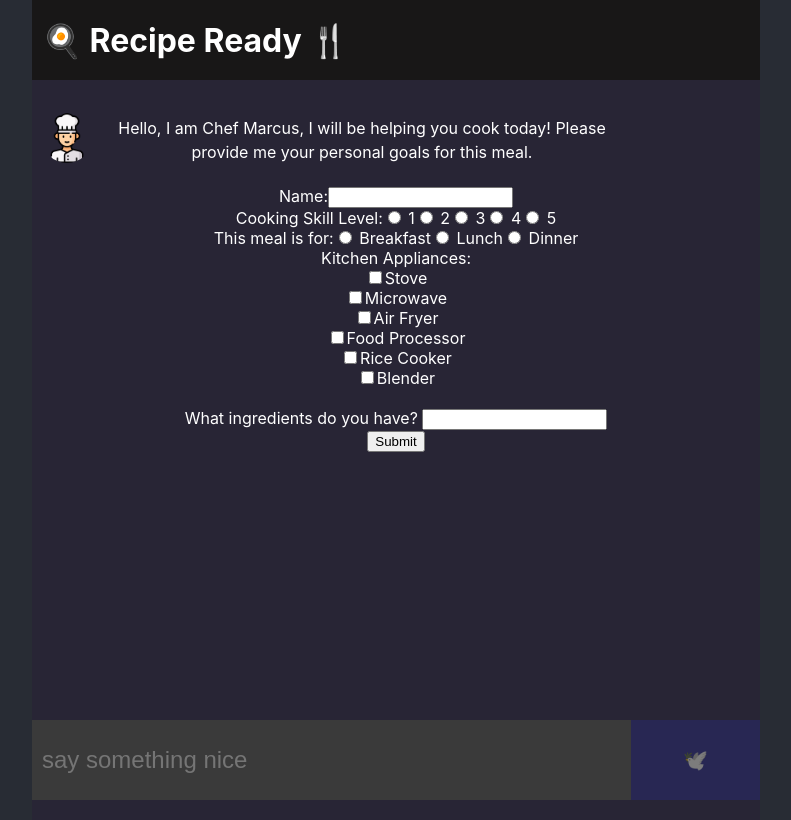
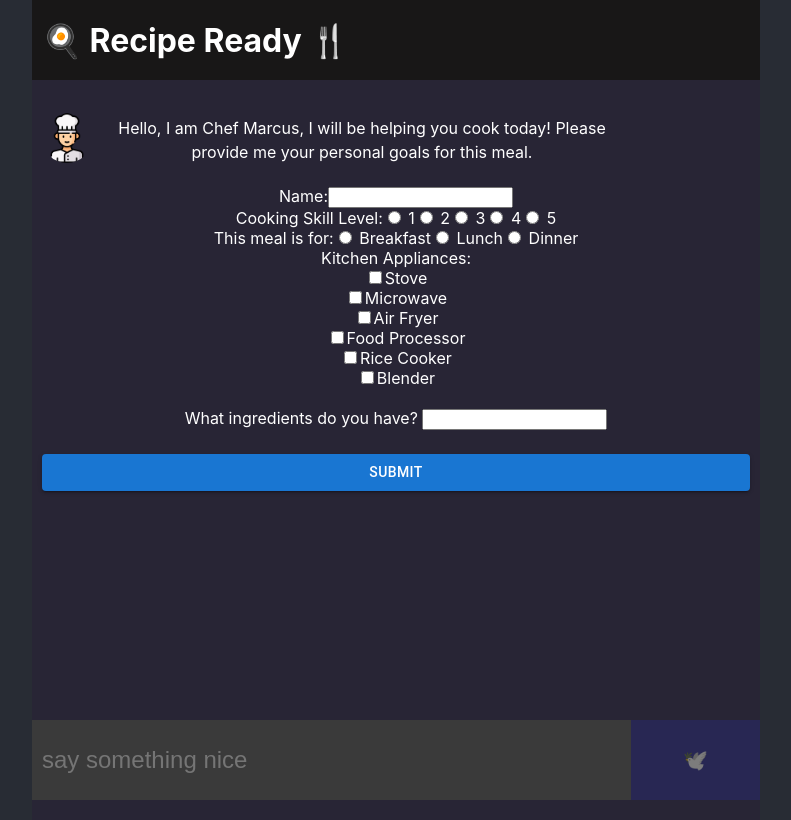
Before and after one commit to Quienten/recipe-ready, a React (Create React App) app in the folder client/: page / in a window 1280 px wide. Shown: the whole page, without its empty margins (244-1035 px from the left). Built offline with nearby package versions, Linux system fonts and the light colour scheme.

Commit message:
Mui is now working

```diff
--- a/client/package.json
+++ b/client/package.json
@@ -4,6 +4,9 @@
   "version": "0.1.0",
   "private": true,
   "dependencies": {
+    "@emotion/react": "^11.11.1",
+    "@emotion/styled": "^11.11.0",
+    "@mui/material": "^5.14.19",
     "@testing-library/jest-dom": "^5.17.0",
     "@testing-library/react": "^13.4.0",
     "@testing-library/user-event": "^13.5.0",
--- a/client/src/App.jsx
+++ b/client/src/App.jsx
@@ -2,6 +2,7 @@ import React from "react";
 import './App.css';
 import PromptForm from "./PromptForm"
 import AIChat from "./AIChat"
+import Button from "@mui/material/Button";
 
 const CHAT_GPT_ON = false
 
--- a/client/src/WhatToCookForm.jsx
+++ b/client/src/WhatToCookForm.jsx
@@ -1,4 +1,5 @@
 import React, {useState} from "react";
+import Button from '@mui/material/Button';
 
 function WhatToCookForm({addNewMessage}) {
 
@@ -43,7 +44,7 @@ function WhatToCookForm({addNewMessage}) {
     };
 
     const handleMealType = (event) => {
-        setSkillLevel(event.target.value)
+        setMealType(event.target.value)
     }
 
     const handleIngredients = (event) => {
@@ -73,13 +74,6 @@ function WhatToCookForm({addNewMessage}) {
             mealType: mealType,
             ingredients: ingredients
         }
-
-        // console.log(data)
-
-        // fetch("/api")
-        //     //.then((res) => console.log(res.json()))
-        //     .then((res) => res.json())
-        //     .then((data) => setData(data.message.content));
 
         const serializedBody = JSON.stringify(formData);
         const fetchOptions = {
@@ -130,18 +124,16 @@ function WhatToCookForm({addNewMessage}) {
                     );
                 })}
                 <br/>
-                {/*<label> Kitchen Equipment:*/}
-                {/*    <input type="checkbox"/>*/}
-                {/*    Pan(s)*/}
-                {/*    <input type="checkbox"/>*/}
-                {/*    Pot(s)*/}
-                {/*    <input type="checkbox"/>*/}
-                {/*    Dutch Oven*/}
-                {/*</label>*/}
-                {/*<br/>*/}
                 <label>What ingredients do you have? <input type="text" name="ingredients" onChange={handleIngredients}/></label>
                 <br/>
-                <input type="submit" value="Submit" />
+                <Button
+                    type="submit"
+                    fullWidth
+                    variant="contained"
+                    sx={{ mt: 3, mb: 2 }}
+                >
+                Submit
+                </Button>
             </form>
         </div>
     );
```
Also changed, not shown: 1 other file (tests, documents, lock files or other folders).
